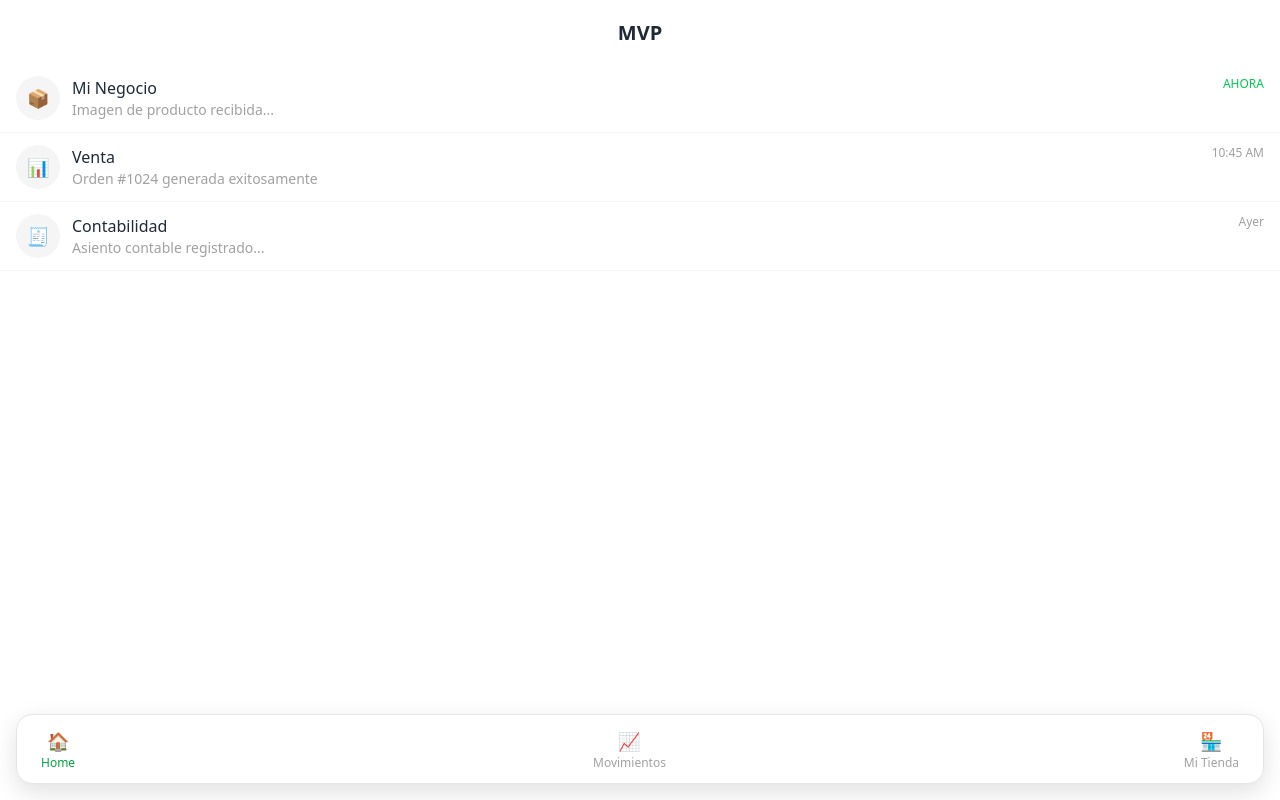
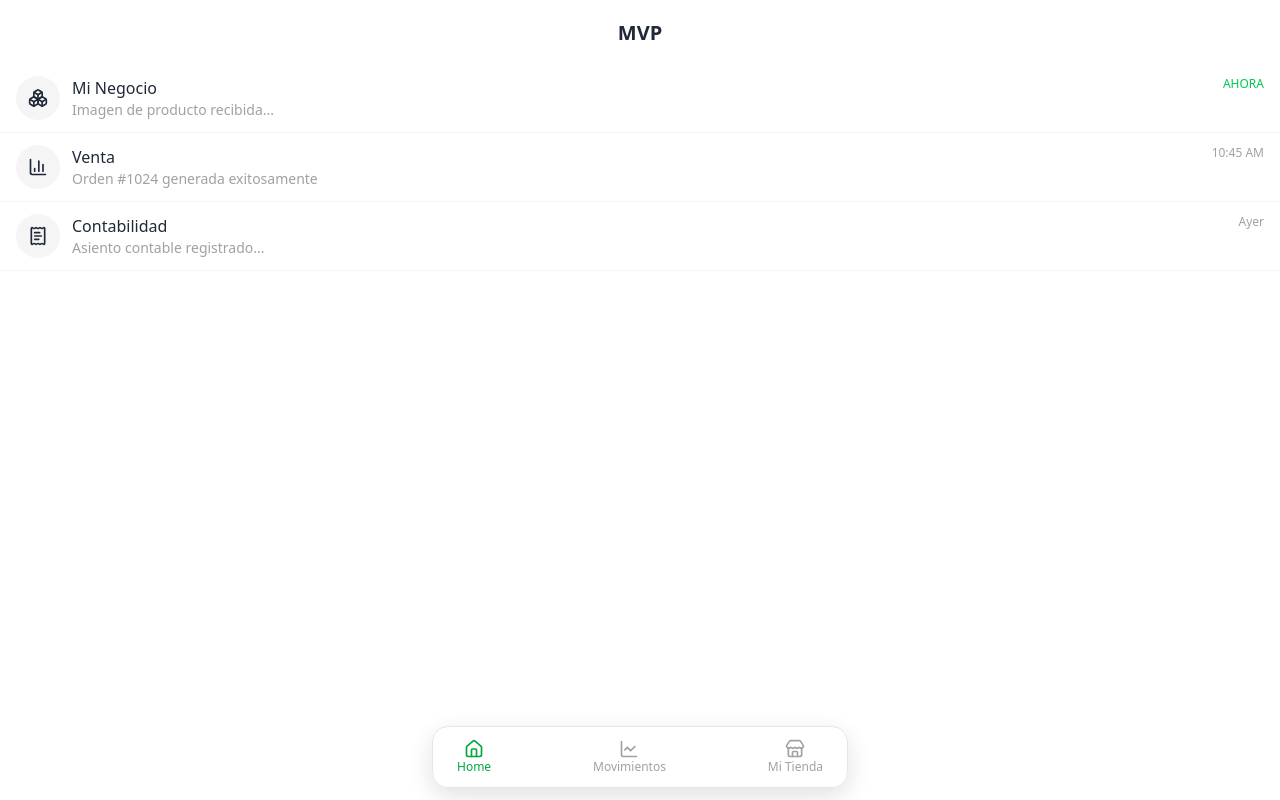
Before and after one commit to SantiagoAranda/Plataforma-de-Gesti-n-Comercial-con-Interfaz-Conversacional-y-Financiera, a Next.js app in the folder frontend/: page /home in a window 1280 px wide. Built offline with nearby package versions, Linux system fonts and the light colour scheme.

Commit message:
Se refactorizo el diseño de la página Movimientos y mejorar la estructura BottomNav; añadir el tipo HomeThread y las constantes.

```diff
--- a/frontend/app/(app)/movimientos/page.tsx
+++ b/frontend/app/(app)/movimientos/page.tsx
@@ -205,13 +205,11 @@
 // }
 
 // app/(app)/movimientos/page.tsx
-// app/(app)/movimientos/page.tsx
 "use client";
 
 import { useEffect, useMemo, useState } from "react";
 import { Landmark, CreditCard } from "lucide-react";
 
-// TODO: ajustá estas rutas a tu proyecto
 import AppHeader from "@/src/components/layout/AppHeader";
 import BottomNavbar from "@/src/components/layout/BottomNav";
 
@@ -248,8 +246,6 @@ function Progress({
     tone === "orange" && "bg-orange-500"
   );
 
-  // Cuando animate=false => se muestra instantáneo (útil para SSR o tests)
-  // Cuando animate=true => arranca en 0 y transiciona al valor
   const width = `${Math.max(0, Math.min(1, value)) * 100}%`;
 
   return (
@@ -261,7 +257,7 @@ function Progress({
           animate ? "transition-[width] duration-700 ease-out" : ""
         )}
         style={{
-          width: animate ? width : width,
+          width,
           transitionDelay: animate ? `${delayMs}ms` : undefined,
         }}
       />
@@ -372,38 +368,54 @@ export default function MovimientosPage() {
   ];
 
   const pasivos: BalanceItem[] = [
-    { label: "Cuentas por Pagar", amount: 12_000, tone: "red", note: "Vence en 15 días" },
-    { label: "Préstamos Bancarios", amount: 35_000, tone: "orange", note: "Largo plazo" },
+    {
+      label: "Cuentas por Pagar",
+      amount: 12_000,
+      tone: "red",
+      note: "Vence en 15 días",
+    },
+    {
+      label: "Préstamos Bancarios",
+      amount: 35_000,
+      tone: "orange",
+      note: "Largo plazo",
+    },
     { label: "Impuestos", amount: 8_500, tone: "red" },
   ];
 
-  const maxActivo = useMemo(() => Math.max(...activos.map((x) => x.amount), 1), [activos]);
-  const maxPasivo = useMemo(() => Math.max(...pasivos.map((x) => x.amount), 1), [pasivos]);
+  const maxActivo = useMemo(
+    () => Math.max(...activos.map((x) => x.amount), 1),
+    [activos]
+  );
+  const maxPasivo = useMemo(
+    () => Math.max(...pasivos.map((x) => x.amount), 1),
+    [pasivos]
+  );
 
   // Animación on-mount
   const [animateBars, setAnimateBars] = useState(false);
 
   useEffect(() => {
-    // 1 frame para que el DOM pinte en 0, y luego transicione
     const t = requestAnimationFrame(() => setAnimateBars(true));
     return () => cancelAnimationFrame(t);
   }, []);
 
   return (
-    <div className="min-h-dvh bg-zinc-50">
-      {/* AppHeader (fijo arriba) */}
+    // overflow-x-hidden evita que algún elemento “se salga” y rompa el viewport (típico en mobile)
+    <div className="min-h-dvh bg-zinc-50 overflow-x-hidden">
       <AppHeader
         title="Movimientos"
         subtitle={`Balance General · ${periodo}`}
         showBack={true}
-        rightIcon="calendar" // ajustá a tu API real
+        rightIcon="calendar"
       />
 
-      {/* Contenido: dejá padding inferior para que no lo tape el bottom nav */}
-      <main className="mx-auto max-w-md px-4 pb-28 pt-3">
-        {/* Patrimonio Card */}
+      {/* pb-32 deja espacio extra para el nav si tu BottomNav usa bottom-4 */}
+      <main className="mx-auto max-w-md px-4 pb-32 pt-3">
         <div className="rounded-[28px] bg-white p-6 shadow-sm ring-1 ring-black/5">
-          <div className="text-sm font-medium text-zinc-500">Patrimonio Neto</div>
+          <div className="text-sm font-medium text-zinc-500">
+            Patrimonio Neto
+          </div>
           <div className="mt-2 text-4xl font-semibold tracking-tight text-zinc-900">
             {formatMoney(patrimonio)}
           </div>
@@ -416,7 +428,6 @@ export default function MovimientosPage() {
           </div>
         </div>
 
-        {/* Activos */}
         <div className="mt-6 space-y-4">
           <SectionHeader
             tone="green"
@@ -447,7 +458,6 @@ export default function MovimientosPage() {
           </button>
         </div>
 
-        {/* Pasivos */}
         <div className="mt-6 space-y-4">
           <SectionHeader
             tone="red"
@@ -473,7 +483,6 @@ export default function MovimientosPage() {
         </div>
       </main>
 
-      {/* BottomNavbar (fijo abajo) */}
       <BottomNavbar active="movimientos" />
     </div>
   );
--- a/frontend/app/layout.tsx
+++ b/frontend/app/layout.tsx
@@ -1,4 +1,6 @@
 import "./globals.css";
+import BottomNav from "@/src/components/layout/BottomNav";
+import  AppHeader from "@/src/components/layout/AppHeader";
 
 export const metadata = {
   title: "Plataforma",
--- a/frontend/src/components/chat/homeThreads.ts
+++ b/frontend/src/components/chat/homeThreads.tsx
@@ -1,10 +1,17 @@
+import { ReactNode } from "react";
+import {
+  Boxes,
+  BarChart3,
+  ReceiptText,
+} from "lucide-react";
+
 export type HomeThread = {
   id: string;
   title: string;
   preview: string;
   time: string;
   active?: boolean;
-  icon: string;
+  icon: ReactNode;
   route: string;
 };
 
@@ -15,7 +22,7 @@ export const HOME_THREADS: HomeThread[] = [
     preview: "Imagen de producto recibida...",
     time: "AHORA",
     active: true,
-    icon: "📦",
+    icon: <Boxes className="h-5 w-5" />,
     route: "/mi-negocio",
   },
   {
@@ -23,7 +30,7 @@ export const HOME_THREADS: HomeThread[] = [
     title: "Venta",
     preview: "Orden #1024 generada exitosamente",
     time: "10:45 AM",
-    icon: "📊",
+    icon: <BarChart3 className="h-5 w-5" />,
     route: "/venta",
   },
   {
@@ -31,7 +38,7 @@ export const HOME_THREADS: HomeThread[] = [
     title: "Contabilidad",
     preview: "Asiento contable registrado...",
     time: "Ayer",
-    icon: "🧾",
+    icon: <ReceiptText className="h-5 w-5" />,
     route: "/contabilidad",
   },
 ];
--- a/frontend/src/components/layout/AppHeader.tsx
+++ b/frontend/src/components/layout/AppHeader.tsx
@@ -12,6 +12,7 @@ type Props = {
   rightAriaLabel?: string;
   onRightClick?: () => void;
 };
+
 
 export default function AppHeader({
   title,
--- a/frontend/src/components/layout/BottomNav.tsx
+++ b/frontend/src/components/layout/BottomNav.tsx
@@ -1,6 +1,7 @@
 "use client";
 
 import { useRouter } from "next/navigation";
+import { Home, LineChart, Store } from "lucide-react";
 
 type BottomNavProps = {
   active: "home" | "movimientos" | "tienda";
@@ -10,60 +11,58 @@ export default function BottomNav({ active }: BottomNavProps) {
   const router = useRouter();
 
   const baseItem =
-    "flex flex-col items-center text-xs cursor-pointer transition-colors";
+    "flex flex-col items-center text-xs cursor-pointer transition-colors select-none";
   const activeItem = "text-green-600 font-medium";
   const inactiveItem = "text-neutral-400";
 
   return (
-    <nav className="
-  fixed
-  bottom-4
-  left-4
-  right-4
-  z-50
-  flex
-  justify-between
-  px-6
-  py-3
-  bg-white
+    <nav
+      className="
+        fixed inset-x-0 bottom-0 z-50
+        pointer-events-none
+      "
+      style={{
+        paddingBottom: "env(safe-area-inset-bottom)",
+      }}
+    >
+      <div className="mx-auto max-w-md px-4 pb-3 pointer-events-auto">
+        <div
+          className="
+            flex justify-between
+            px-6 py-3
+            bg-white/90 backdrop-blur
             rounded-2xl
             shadow-[0_8px_24px_rgba(0,0,0,0.12)]
-  border
-  border-neutral-200
-">
-
-
+            border border-neutral-200
+          "
+        >
           {/* HOME */}
           <div
-        className={`${baseItem} ${
-          active === "home" ? activeItem : inactiveItem
-        }`}
+            className={`${baseItem} ${active === "home" ? activeItem : inactiveItem}`}
             onClick={() => router.push("/home")}
           >
-        <span className="text-lg">🏠</span>
+            <Home className="h-5 w-5" />
             <span>Home</span>
           </div>
 
           {/* MOVIMIENTOS */}
           <div
-        className={`${baseItem} ${
-          active === "movimientos" ? activeItem : inactiveItem
-        }`}
+            className={`${baseItem} ${active === "movimientos" ? activeItem : inactiveItem}`}
             onClick={() => router.push("/movimientos")}
           >
-        <span className="text-lg">📈</span>
+            <LineChart className="h-5 w-5" />
             <span>Movimientos</span>
           </div>
 
           {/* TIENDA */}
           <div
-        className={`${baseItem} ${
-          active === "tienda" ? activeItem : inactiveItem
-        }`}
+            className={`${baseItem} ${active === "tienda" ? activeItem : inactiveItem}`}
             onClick={() => router.push("/tienda")}
           >
-        <span className="text-lg">🏪</span>
+            <Store className="h-5 w-5" />
             <span>Mi Tienda</span>
+          </div>
+        </div>
       </div>
     </nav>
   );
```
Lines whose indentation alone changed are shown as unchanged.
